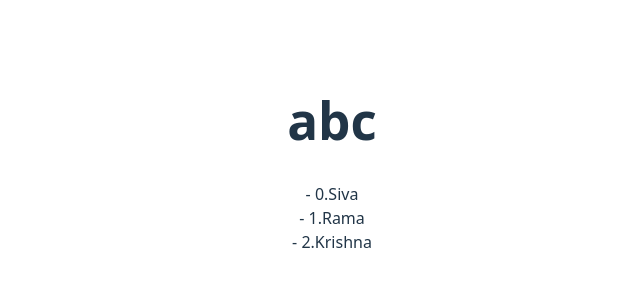
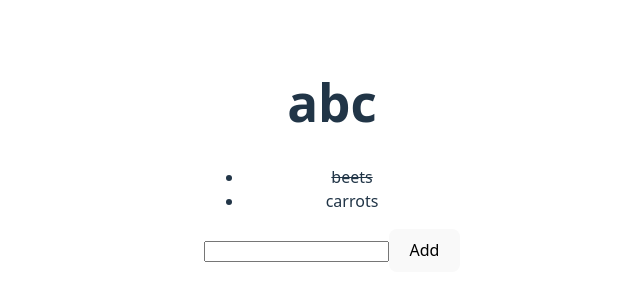
Before and after one commit to Roopesht/test16, a React (Vite) app in the folder newreactapp/: page / in a window 1280 px wide. Shown: the part 244-544 px from the top of the page, without its empty margins (308-948 px from the left). Built offline with nearby package versions, Linux system fonts and the light colour scheme.

Commit message:
Grocery list

```diff
--- a/newreactapp/src/App.jsx
+++ b/newreactapp/src/App.jsx
@@ -10,7 +10,7 @@ import Counter from './counter';
 import MapFunc from './mapfunction';
 import Login from './loginfunctions';
 
-
+import GroceryList from './grocery';
 function App() {
   const [count, setCount] = useState(0)
 
@@ -27,9 +27,10 @@ function App() {
         <Counter />
         <PeopleSearch />
         <Login/>
+        <MapFunc />
         */}
-        <MapFunc />
 
+        <GroceryList />
 
       </div>
     </>
--- a/newreactapp/src/PeopleSearch.jsx
+++ b/newreactapp/src/PeopleSearch.jsx
@@ -10,10 +10,6 @@ function PeopleSearch() {
     const fullName = `${firstName} ${lastName}`.toLowerCase();
     return fullName.includes(query.toLowerCase());
   });
-
-  const handleCardClick = (person) => {
-    setSelected(selected?.firstName === person.firstName && selected?.lastName === person.lastName ? null : person);
-  };
 
   return (
     <div className="people-search">
@@ -29,7 +25,6 @@ function PeopleSearch() {
           <div
             key={idx}
             className={`people-card ${selected?.firstName === person.firstName && selected?.lastName === person.lastName ? 'people-card--selected' : ''}`}
-            onClick={() => handleCardClick(person)}
           >
             <h3>{person.firstName} {person.lastName}</h3>
             <p>{person.speciality}</p>
--- a/newreactapp/src/counter.jsx
+++ b/newreactapp/src/counter.jsx
@@ -2,12 +2,21 @@ import { useState } from 'react';
 export default function Counter() {
     const [count, setCount] = useState(0);
     const [show, setShow] = useState(true);
+    const [firstName, setFirstName] = useState('Ram');
+    const [lastMame, setLastName] = useState('Kirana');
+
+
 
     function increment() {
         setCount(count + 1);
+        console.log('The value of count: ', count);
     }
     function decrement() {
         setCount(count - 1);
+    }
+    function calcFullName () {
+        fullName = firstName + ' ' + lastMame;
+
     }
     return (
         <div>
--- /dev/null
+++ b/newreactapp/src/grocery.jsx
@@ -0,0 +1,35 @@
+import { useState } from 'react';
+export default function GroceryList() {
+    const [itemlist, setItemlist] = useState([ {'name': 'beets', 'purchased': true} , {'name': 'carrots', 'purchased': false} ])
+    const [newItem, setNewItem ] = useState("");
+    function addItem(){
+        const newobj = {'name': newItem, 'purchased': false};
+        setItemlist ([...itemlist, newobj])
+        setNewItem("")
+    }
+    function setPurchased(name) {
+        var tmp = itemlist.map( (item) =>
+            item.name === name ? { ...item, purchased: true } : item
+        );
+        setItemlist (tmp);
+    }
+
+    return (
+        <div>
+            <ul>
+                {itemlist.map( (item)  =>
+                <li key = {item.name}
+                    style={{ textDecoration: item['purchased'] ? "line-through" : "" }}
+                    onClick={() => setPurchased (item.name)}
+                >
+                    {item ['name']}
+                </li>
+                )}
+            </ul>
+
+            <input type="text" value={newItem} onChange={(e) => setNewItem(e.target.value)} ></input>
+            <button onClick={addItem} >Add</button>
+        </div>
+    )
+
+}
```
